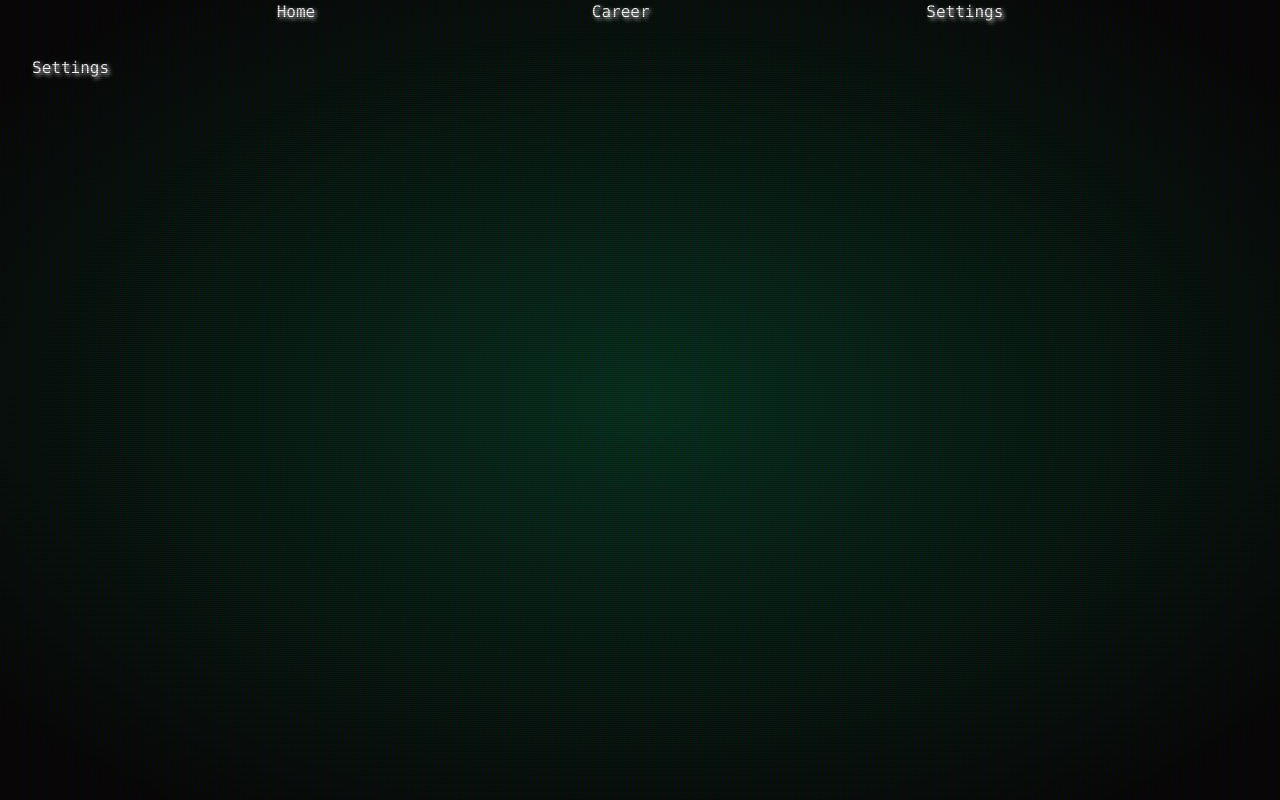
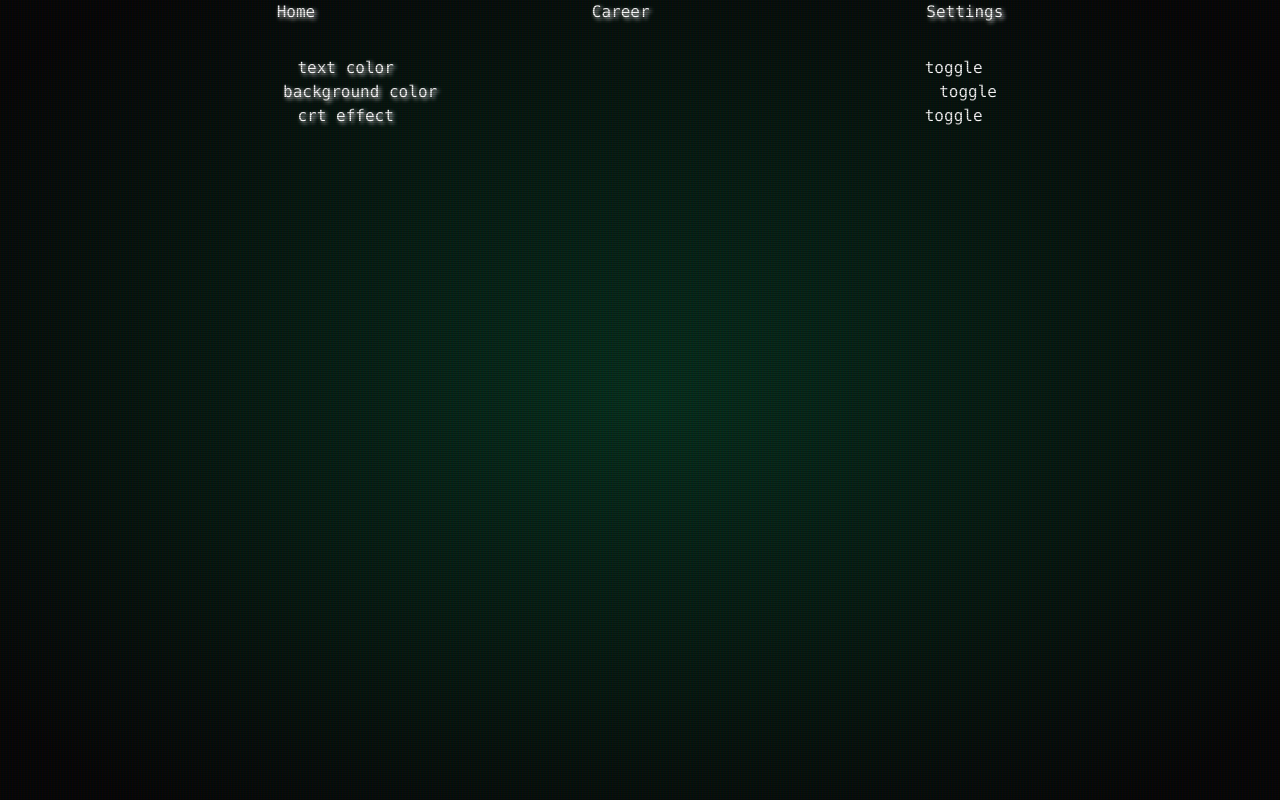
Before and after one commit to tumrin/personalWebsiteV3, a SvelteKit app: page /settings in a window 1280 px wide. Built offline with nearby package versions, Linux system fonts and the light colour scheme.

Commit message:
add settings page

```diff
--- a/src/routes/+page.svelte
+++ b/src/routes/+page.svelte
@@ -1,2 +1,9 @@
-<h1>Welcome to SvelteKit</h1>
-<p>Visit <a href="https://kit.svelte.dev">kit.svelte.dev</a> to read the documentation</p>
+<script>
+	import HomeEntry from './homeEntry.svelte';
+</script>
+
+<div>
+	<div>
+		<HomeEntry />
+	</div>
+</div>
--- a/src/routes/career/+page.svelte
+++ b/src/routes/career/+page.svelte
@@ -3,7 +3,6 @@
 </script>
 
 <div>
-	<h1>Career</h1>
 	<div>
 		<CareerEntry place={'oras'} />
 		<CareerEntry place={'kvanttori'} />
--- /dev/null
+++ b/src/routes/homeEntry.svelte
@@ -0,0 +1,8 @@
+<script lang="ts">
+	import SvelteMarkdown from 'svelte-markdown';
+	import markdown from '../../content/home.md?raw';
+</script>
+
+<div class="prose prose-headings:text-white m-8 ">
+	<SvelteMarkdown source={markdown} />
+</div>
--- a/src/routes/settings/+page.svelte
+++ b/src/routes/settings/+page.svelte
@@ -1 +1,16 @@
-<h1>Settings</h1>
+<div class="flex flex-grow flex-col">
+	<div class="flex justify-evenly flex-col">
+		<div class="flex flex-row justify-around">
+			<p>text color</p>
+			<button>toggle</button>
+		</div>
+		<div class="flex flex-row justify-around">
+			<p>background color</p>
+			<button>toggle</button>
+		</div>
+		<div class="flex flex-row justify-around">
+			<p>crt effect</p>
+			<button>toggle</button>
+		</div>
+	</div>
+</div>
```
Also changed, not shown: content/home.md (added, +1 -0 lines).
